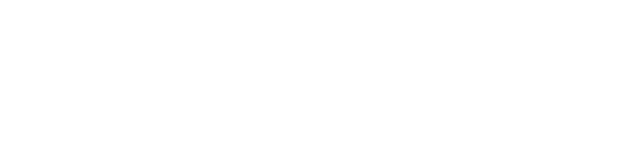
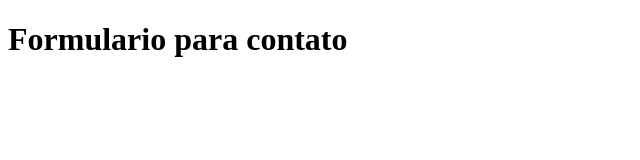
Before and after one commit to elguesabal/Trabalho-em-grupo, a plain HTML site: page fale-conosco.html in a window 1280 px wide. Shown: the whole page, without its empty margins (0-640 px from the left). Drawn offline with Linux system fonts and the light colour scheme.

Commit message:
Formulario para contato
Foi adicionado uma nova linha que seria o titulo da pagina

```diff
--- a/fale-conosco.html
+++ b/fale-conosco.html
@@ -7,7 +7,7 @@
 </head>
 <body>
 
-    <!--aki entra uma pagina especifica pro formulario-->
+<h1>Formulario para contato<h1>
 
 </body>
 </html>
```
